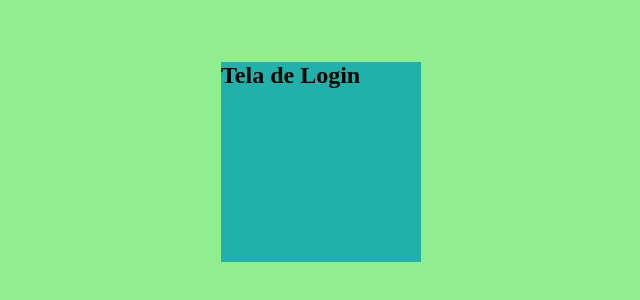
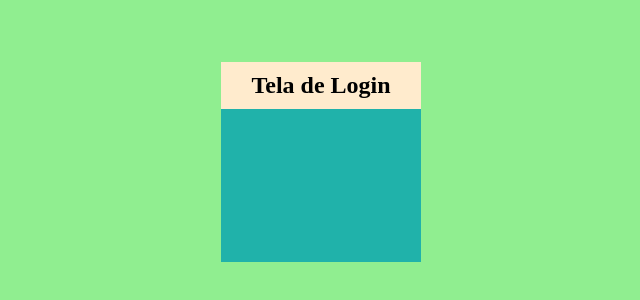
Before and after one commit to rwteixeira/HTML-CSS, a plain HTML site: page EXERCICIOS/ex027/flex005/index.html in a window 1280 px wide. Shown: the part 238-538 px from the top of the page, without its empty margins (319-959 px from the left). Drawn offline with Linux system fonts and the light colour scheme.

Commit message:
flex005 atualização

```diff
--- a/EXERCICIOS/ex027/flex005/index.html
+++ b/EXERCICIOS/ex027/flex005/index.html
@@ -31,6 +31,12 @@
             height: 200px;
             width: 200px;
         }
+
+        h1 {
+            text-align: center;
+            background-color: blanchedalmond;
+            padding: 10px;
+        }
     </style>
 </head>
 <body>
```
